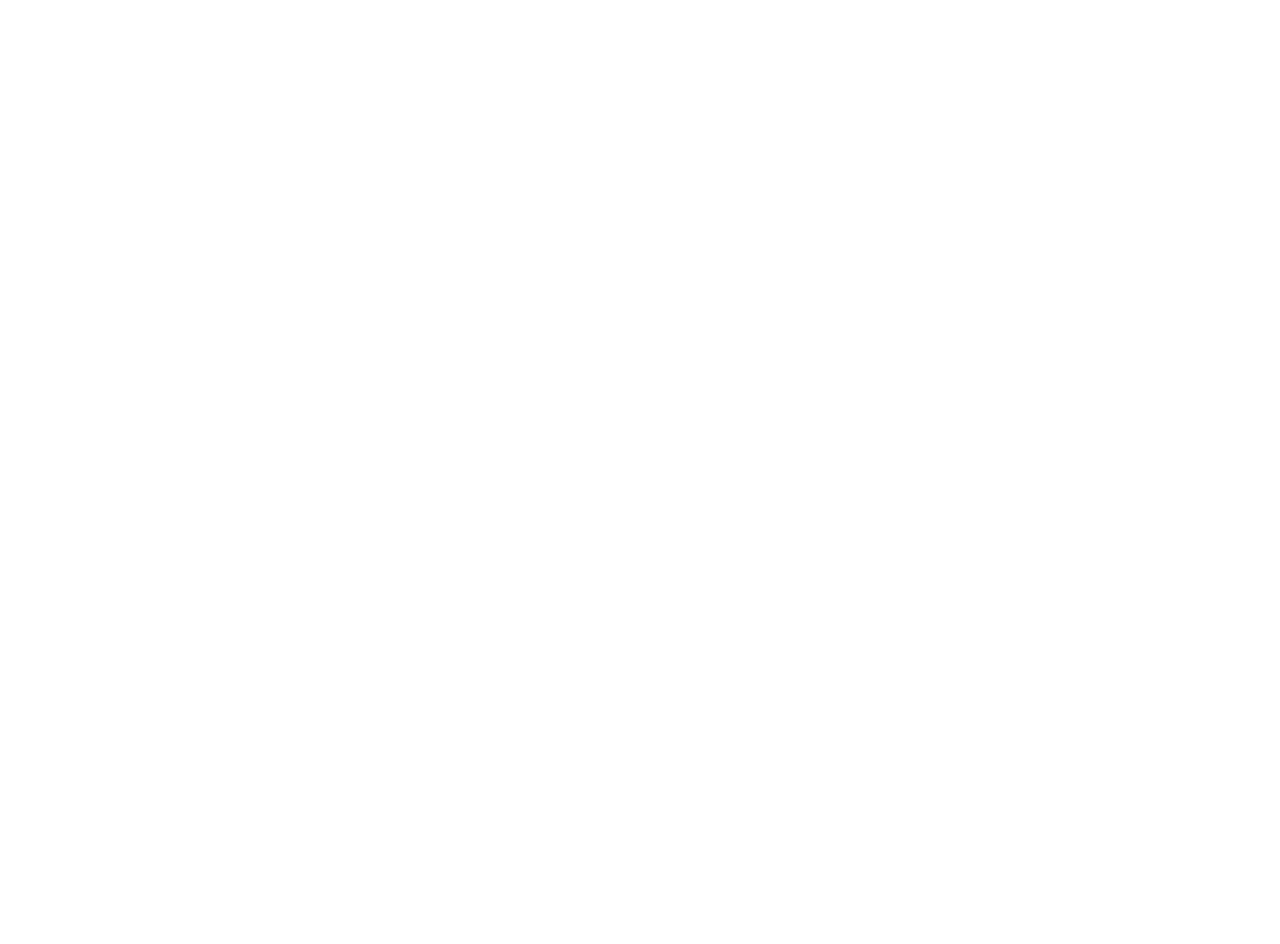
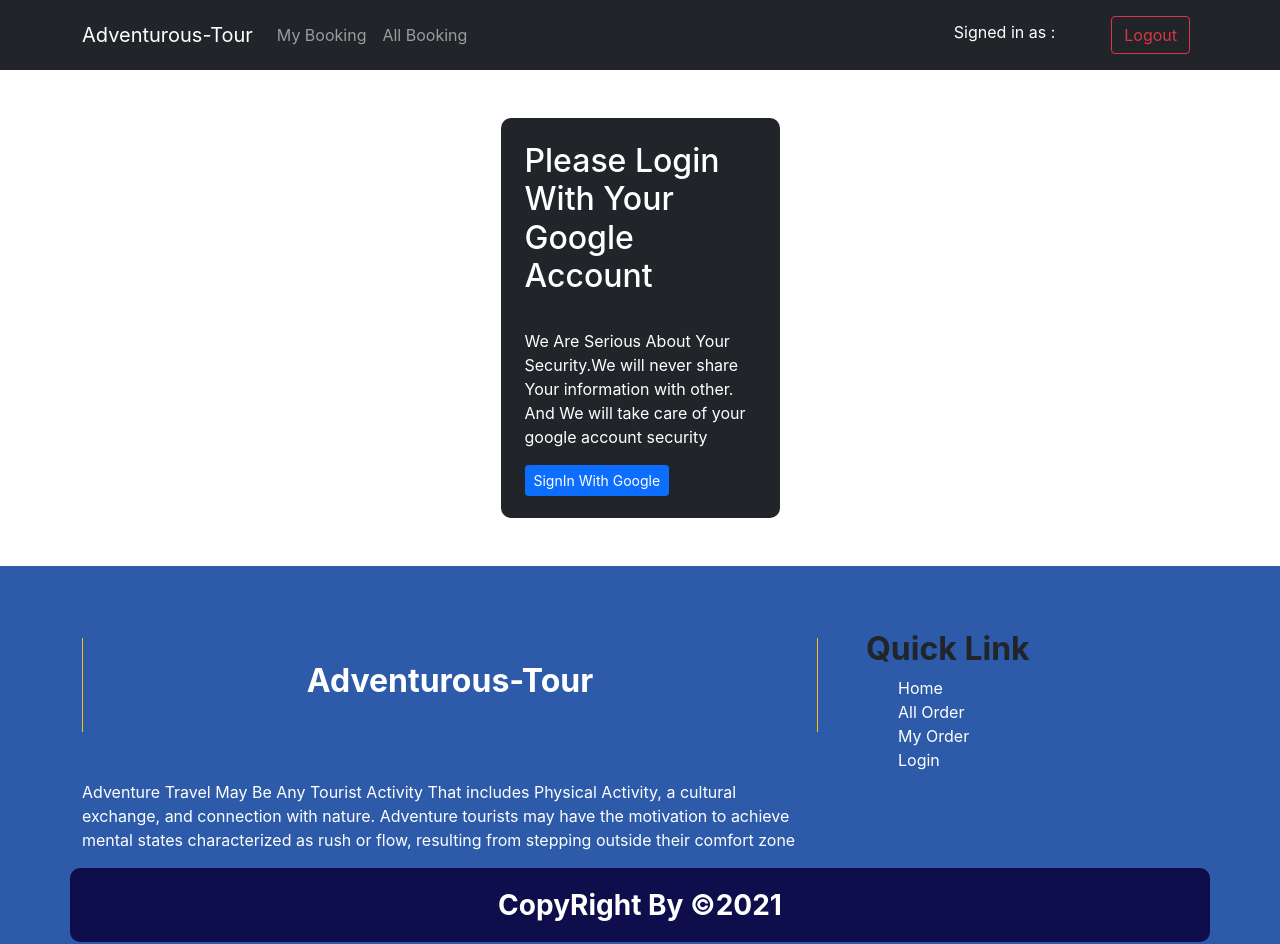
Before and after one commit to sowrovsarkar63/Adventourous-Touring-Web-App-With-React-Front-End, a React (Create React App) app: page /login in a window 1280 px wide. Before the commit the page ends 800 px from the top, so only its background shows below. Built offline with nearby package versions, Linux system fonts and the light colour scheme; no server answers.

Commit message:
Login logout with google and all context , created

```diff
--- a/src/App.js
+++ b/src/App.js
@@ -4,12 +4,15 @@
 import Navigation from "./components/Header/Navbar/Navigation";
 import Hero from "./components/Header/Topbanner/Hero";
 import Multilingual from "./components/Multilingual/Multilingual";
+import Login from "./components/Pages/Login/Login";
 import Services from "./components/Services/Services";
 import Team from "./components/Team/Team";
+import AuthProvider from "./Context/AuthProvider";
 
 function App() {
     return (
         <>
+            <AuthProvider>
                 <BrowserRouter>
                     <Switch>
                         <Route exact path="/">
@@ -29,8 +32,15 @@
 
                             <Footer></Footer>
                         </Route>
+
+                        <Route path="/login">
+                            <Navigation></Navigation>
+                            <Login></Login>
+                            <Footer></Footer>
+                        </Route>
                     </Switch>
                 </BrowserRouter>
+            </AuthProvider>
         </>
     );
 }
--- a/src/components/Header/Navbar/Navigation.js
+++ b/src/components/Header/Navbar/Navigation.js
@@ -1,8 +1,10 @@
 import React from "react";
-import { Container, Nav, Navbar } from "react-bootstrap";
-import { Link } from "react-router-dom";
+import { Button, Container, Nav, Navbar } from "react-bootstrap";
+import { Link, NavLink } from "react-router-dom";
+import useAuth from "../../../hooks/useAuth";
 import "./Navbar.css";
 export default function Navigation() {
+    const { users, HandleLogout } = useAuth();
     return (
         <div>
             <Navbar collapseOnSelect expand="lg" bg="dark" variant="dark">
@@ -17,7 +19,35 @@
                             <Nav.Link>All Booking</Nav.Link>
                         </Nav>
                         <Nav>
-                            <Nav.Link>Login</Nav.Link>
+                            {users ? (
+                                <Navbar.Text className="text-white mx-5 mt-1 ">
+                                    <span>
+                                        Signed in as :
+                                        {!users.displayName
+                                            ? users.email
+                                            : users.displayName}
+                                    </span>
+                                </Navbar.Text>
+                            ) : (
+                                ""
+                            )}
+                            {!users ? (
+                                <Nav.Link as={NavLink} to="/login">
+                                    <Button variant="outline-primary">
+                                        Login
+                                    </Button>
+                                </Nav.Link>
+                            ) : (
+                                <Nav.Link
+                                    as={NavLink}
+                                    onClick={HandleLogout}
+                                    to="/login"
+                                >
+                                    <Button variant="outline-danger">
+                                        Logout
+                                    </Button>
+                                </Nav.Link>
+                            )}
                         </Nav>
                     </Navbar.Collapse>
                 </Container>
--- /dev/null
+++ b/src/components/Pages/Login/Login.css
@@ -0,0 +1,6 @@
+.login-section {
+    height: 50vh;
+}
+.login-style {
+    border-radius: 10px;
+}
--- /dev/null
+++ b/src/components/Pages/Login/Login.js
@@ -0,0 +1,51 @@
+import React from "react";
+import { Button, Container } from "react-bootstrap";
+import { useHistory, useLocation } from "react-router";
+import useAuth from "../../../hooks/useAuth";
+import "./Login.css";
+export default function Login() {
+    const { setuser, SignInWithGoogle } = useAuth();
+    const location = useLocation();
+    const history = useHistory();
+    const redirectUri = location.state?.from || "/home";
+    const handleGoogleSignIn = () => {
+        SignInWithGoogle()
+            .then((result) => {
+                setuser(result.user);
+                history.push(redirectUri);
+
+                // ...
+            })
+            .catch((error) => {
+                // Handle Errors here.
+                const errorCode = error.code;
+                const errorMessage = error.message;
+            });
+    };
+
+    return (
+        <Container>
+            <div className="login-section d-flex justify-content-center mt-5 mb-5 ">
+                <div className="w-25 bg-dark p-4 login-style">
+                    <h2 className="text-white">
+                        Please Login With Your Google Account
+                    </h2>
+                    <hr />
+                    <p>
+                        We Are Serious About Your Security.We will never share
+                        Your information with other. And We will take care of
+                        your google account security{" "}
+                    </p>
+                    <Button
+                        onClick={handleGoogleSignIn}
+                        variant="primary"
+                        size="sm"
+                        type="submit"
+                    >
+                        SignIn With Google
+                    </Button>
+                </div>
+            </div>
+        </Container>
+    );
+}
--- a/src/hooks/useAuth.js
+++ b/src/hooks/useAuth.js
@@ -1,5 +1,5 @@
 import { useContext } from "react";
-import { AuthContext } from "../context/AuthProvider";
+import { AuthContext } from "../Context/AuthProvider";
 
 const useAuth = () => {
     return useContext(AuthContext);
--- a/src/hooks/useFirebase.js
+++ b/src/hooks/useFirebase.js
@@ -28,6 +28,7 @@
             setuser("");
         });
     };
+
     useEffect(() => {
         onAuthStateChanged(auth, (users) => {
             if (users) {
@@ -35,10 +36,12 @@
             }
         });
     }, []);
+
     return {
         users,
         SignInWithGoogle,
         HandleLogout,
+        setuser,
     };
 };
 
```
Lines whose indentation alone changed are shown as unchanged.
